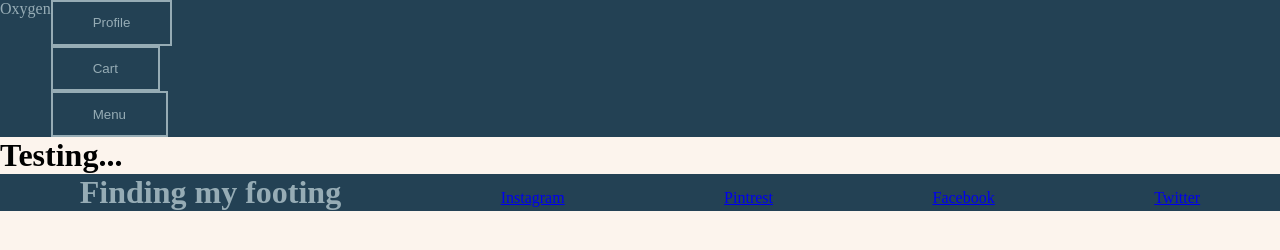
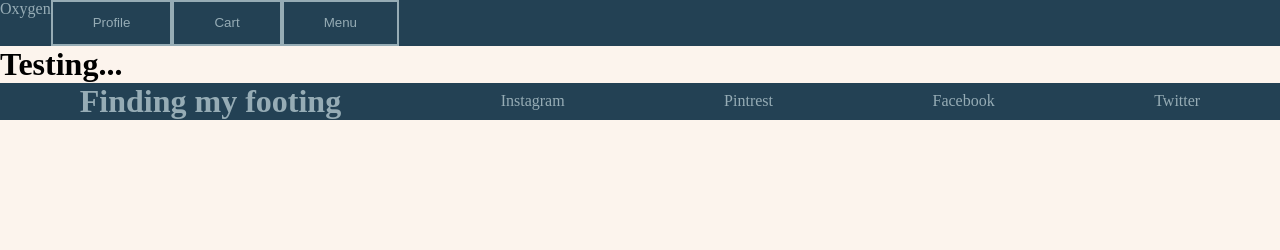
Before and after one commit to timrager/unit3project, a website: page public/index.html in a window 1280 px wide. Drawn offline with nearby package versions, Linux system fonts and the light colour scheme.

Commit message:
header links added and styled

```diff
--- a/public/css/style.css
+++ b/public/css/style.css
@@ -18,7 +18,17 @@ footer {
     display: flex;
     flex-direction: row;
     justify-content: space-around;
-    align-items: baseline;
+    align-items: center;
+}
+a {
+    color: #96ACB5;
+    text-decoration: none;
+}
+.buttonContainer {
+    float: right;
+    display: flex;
+    flex-direction: row;
+    justify-content: flex-end;
 }
 .headerButton {
     background-color: #234154;
@@ -27,7 +37,8 @@ footer {
     padding: 1em 3em 1em 3em;
     display: flex;
     flex-direction: row;
-    justify-content: ;
+    justify-content: flex-end;
+    cursor: pointer;
 }
 .plant {
     border: 5px solid #A35103;
```
